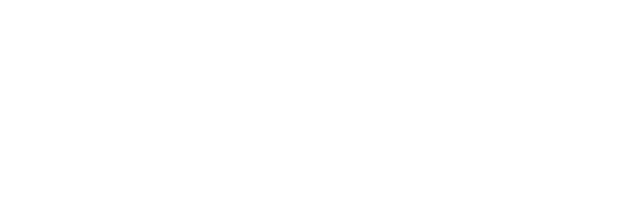
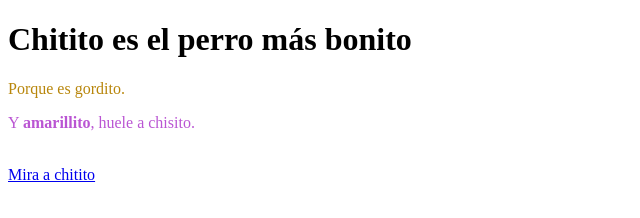
Before and after one commit to ilya-ren/p_web, a plain HTML site: page index.html in a window 1280 px wide. Shown: the whole page, without its empty margins (0-640 px from the left). Drawn offline with Linux system fonts and the light colour scheme.

Commit message:
estructura y etiquetas vistas en clase

```diff
--- /dev/null
+++ b/css/style.css
@@ -0,0 +1,7 @@
+p {
+    color:darkgoldenrod;
+}
+
+.parrafo{
+    color:mediumorchid
+}
--- a/index.html
+++ b/index.html
@@ -4,8 +4,14 @@
     <meta charset="UTF-8">
     <meta name="viewport" content="width=device-width, initial-scale=1.0">
     <title>Hola Tonotos</title>
+    <link rel="stylesheet" href="css/style.css">
 </head>
 <body>
+    <h1>Chitito es el perro más bonito</h1>
+    <p>Porque es gordito.</p>
+    <p class="parrafo">Y <b>amarillito</b>, huele a chisito.</p>
+    <br>
 
+    <a href="chitito.html">Mira a chitito</a>
 </body>
 </html>
```
Also changed, not shown: chitito.html (added).
